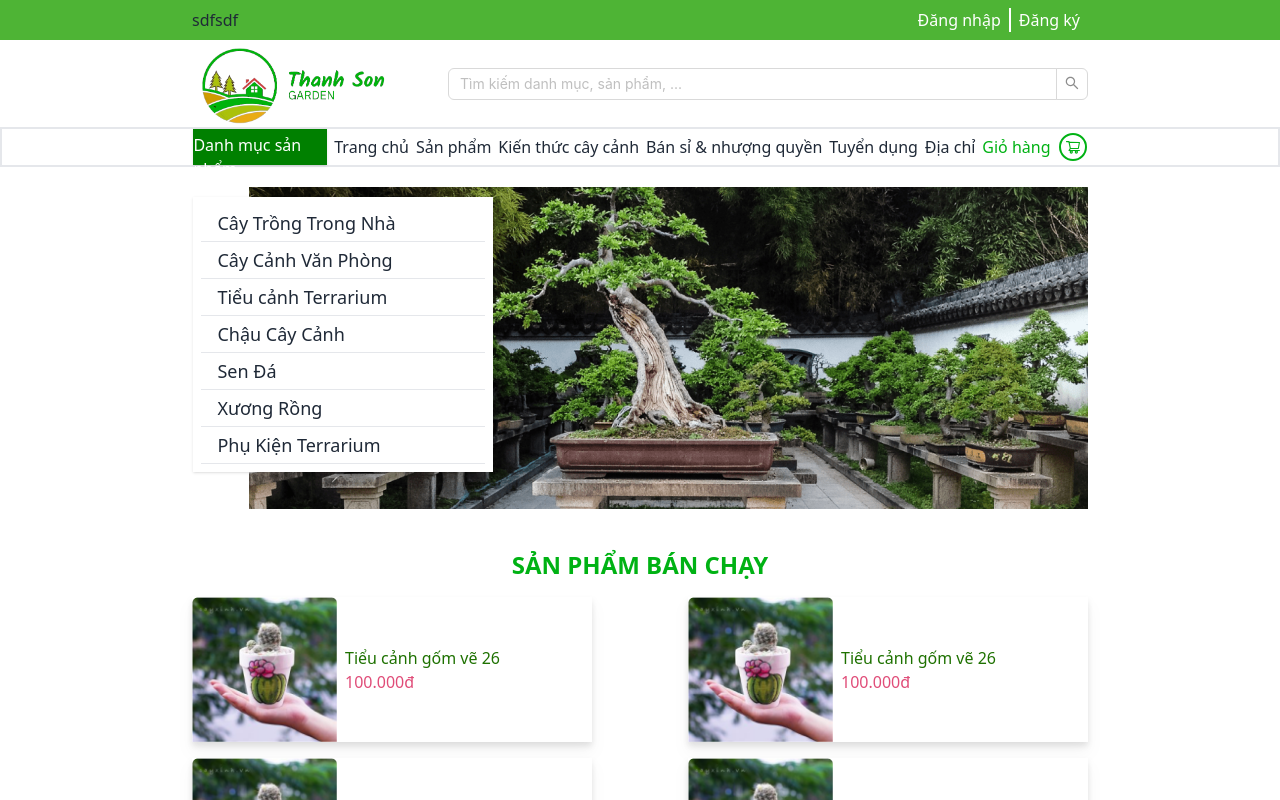
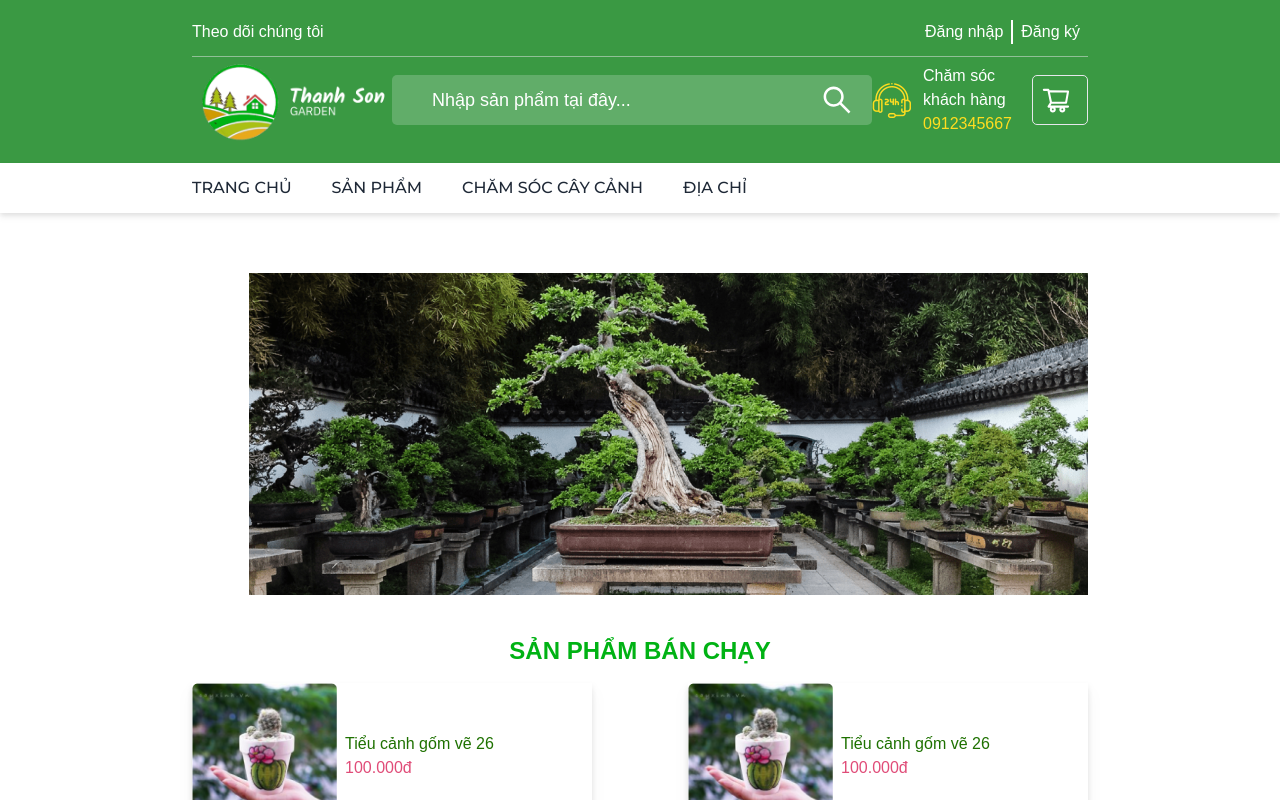
Before and after one commit to Capstone-Bonsai/bonsai_FE, a React (Vite) app: page / in a window 1280 px wide. Shown: the top 800 px of the page. Built offline with nearby package versions, Linux system fonts and the light colour scheme.

Commit message:
new header

```diff
--- a/src/App.jsx
+++ b/src/App.jsx
@@ -7,7 +7,9 @@ function App() {
   return (
     <>
       <Banner />
+      <div className="min-h-screen">
       <Router />
+      </div>
       <Footer />
     </>
   );
--- a/src/components/Banner.jsx
+++ b/src/components/Banner.jsx
@@ -1,20 +1,78 @@
 import React from "react";
-
+import logo from "../assets/logo_footer_final.png";
+import SPCus from "../assets/img-sp.webp";
+import { Input, Space } from "antd";
+import { SearchOutlined } from "@ant-design/icons";
+import { ShoppingCartOutlined } from "@ant-design/icons";
+import { Link } from "react-router-dom";
 function Banner() {
+  const { Search } = Input;
+  const navLinks = [
+    { text: "Trang chủ", to: "/" },
+    { text: "Sản phẩm", to: "/product" },
+    { text: "Chăm sóc cây cảnh", to: "/knowledge" },
+    { text: "Địa chỉ", to: "/address" },
+  ];
+  // const onSearch = (value, _e, info) => console.log(info?.source, value);
   return (
-    <div className="bg-[#4eb435] h-10">
-      <div className="w-[70%] h-[100%] m-auto flex justify-between items-center">
-        <div>sdfsdf</div>
+    <>
+      <div className="bg-[#3a9943] py-5">
+        <div className="w-[70%] h-[100%] m-auto">
+          <div className="flex justify-between items-center border-b border-gray-200 border-opacity-50 pb-3">
+            <div className="text-[#ffffff]">Theo dõi chúng tôi</div>
             <div className="flex items-center justify-center">
               <a href="" className="text-white no-underline pr-2">
                 Đăng nhập
               </a>
-          <a href="" className="pl-2 pr-2 text-white no-underline border-l-2 border-white">
+              <a
+                href=""
+                className="pl-2 pr-2 text-white no-underline border-l-2 border-white"
+              >
                 Đăng ký
               </a>
             </div>
           </div>
+          <div className="flex items-center justify-between">
+            <img src={logo} width={200} height={200} />
+            <div className="relative">
+              <input
+                placeholder="Nhập sản phẩm tại đây..."
+                className="border-none w-[60vh] h-[50px] focus:outline-none active:border-none rounded-[5px] text-[#ffffff] text-[18px] placeholder-[#ffffff] bg-[#61ad69] pl-[40px] pr-[10px]"
+              />
+              <Link className="absolute inset-y-0 right-5 flex items-center pl-2 text-[#ffffff] text-[30px] hover:text-[#ffdd20]">
+                <SearchOutlined />
+              </Link>
             </div>
+            <div className="flex items-center">
+              <img src={SPCus} alt="" />
+              <div className="ml-3">
+                <div className="text-[#ffffff]">Chăm sóc khách hàng</div>
+                <div className="text-[#ffdd20]">0912345667</div>
+              </div>
+            </div>
+            <Link
+              className="text-[30px] w-[70px] h-[50px] text-[#ffffff] flex items-center border pl-2 rounded-[5px]
+          border-[#ffffff]-500 border-opacity-50 border-opacity-50 hover:bg-[#ffffff] hover:text-black"
+            >
+              <ShoppingCartOutlined />
+            </Link>
+          </div>
+        </div>
+      </div>
+      <div
+        className="drop-shadow-md bg-[#ffffff]"
+      >
+        <div className="flex w-[70%] h-[50px] items-center font-medium m-auto uppercase ">
+          {navLinks.map((link, index) => (
+            <div key={index} className="pr-10 montserrat hover:text-[#54a65b]">
+              <Link className="" to={link.to}>
+                {link.text}
+              </Link>
+            </div>
+          ))}
+        </div>
+      </div>
+    </>
   );
 }
 
--- a/src/index.css
+++ b/src/index.css
@@ -1,18 +1,24 @@
 @tailwind components;
 @tailwind utilities;
 @tailwind base;
+
 body {
   margin: 0;
   padding: 0;
-  min-height: 100vh;
+  min-height: 50vh;
   display: flex;
   flex-direction: column;
+}
+
+html {
+  font-family: "IBM Plex Sans", sans-serif;
+  src: url(./fonts/IBMPlexSans-Thin.ttf);
 }
 
 @font-face {
   font-family: montserrat;
   src: url(./fonts/Montserrat-VariableFont_wght.ttf);
 }
-.montserrat{
+.montserrat {
   font-family: montserrat;
 }
--- a/src/pages/HomePage/Home.jsx
+++ b/src/pages/HomePage/Home.jsx
@@ -1,6 +1,5 @@
 import React from "react";
 import Carousel from "./Carousel";
-import HomeSearch from "./HomeSearch";
 import Banner from '../../assets/banner.png'
 import { PhoneOutlined } from "@ant-design/icons";
 import NavBar from "./NavBar";
@@ -10,7 +9,6 @@ function Home() {
     <>
       <div className="">
         <div className="">
-          <HomeSearch />
           <div className="flex items-center">
             {/* <div className="bg-[#50b737] w-8 h-8 flex justify-center items-center rounded-full">
               <PhoneOutlined />
--- a/src/pages/HomePage/HomeHeader.jsx
+++ /dev/null
@@ -1,9 +0,0 @@
-import React from 'react'
-
-function HomeHeader() {
-  return (
-    <div>HomeHeader</div>
-  )
-}
-
-export default HomeHeader
--- a/src/pages/HomePage/HomeSearch.jsx
+++ /dev/null
@@ -1,23 +0,0 @@
-import React, { useState } from "react";
-import { Input, Space } from "antd";
-import logo from "../../assets/logo.png";
-import "./styleHome.css";
-const { Search } = Input;
-
-function HomeSearch() {
-  // const onSearch = (value, _e, info) => console.log(info?.source, value);
-  return (
-    <div className="flex items-center justify-between w-[70%] m-auto">
-      <img src={logo} width={200} height={200} />
-      <Search
-        placeholder="Tìm kiếm danh mục, sản phẩm, ..."
-        // onSearch={onSearch}
-        style={{
-          width: "80vh",
-        }}
-      />
-    </div>
-  );
-}
-
-export default HomeSearch;
--- a/src/pages/HomePage/NavBar.jsx
+++ b/src/pages/HomePage/NavBar.jsx
@@ -19,47 +19,15 @@ function NavBar() {
   const navLinks = [
     { text: "Trang chủ", to: "/" },
     { text: "Sản phẩm", to: "/product" },
-    { text: "Kiến thức cây cảnh", to: "/knowledge" },
-    { text: "Bán sỉ & nhượng quyền", to: "/wholesale" },
-    { text: "Tuyển dụng", to: "/recruitment" },
+    { text: "Chăm sóc cây cảnh", to: "/knowledge" },
     { text: "Địa chỉ", to: "/address" },
   ];
 
-  useEffect(() => {
-    setDropdownOpen(location.pathname === "/");
-  }, [location.pathname]);
-
-  useEffect(() => {
-    const handleClickOutside = (event) => {
-      if (
-        dropdownRef.current &&
-        !dropdownRef.current.contains(event.target) &&
-        location.pathname !== "/"
-      ) {
-        setDropdownOpen(false);
-      }
-    };
-    document.addEventListener("click", handleClickOutside);
-    return () => {
-      document.removeEventListener("click", handleClickOutside);
-    };
-  }, [dropdownRef, location.pathname]);
-
-  const toggleDropdown = () => {
-    if (location.pathname !== "/") {
-      setDropdownOpen(!isDropdownOpen);
-    }
-  };
-
   return (
-    <div className="h-10 border-2">
-      <div className="w-[70%] h-[100%] flex justify-between m-auto items-center">
+    <div className="h-10">
+      {/* <div className="w-[70%] h-[100%] flex justify-between m-auto items-center">
         <div
           ref={dropdownRef}
-          className={`relative dropdown ${
-            isDropdownOpen ? "dropdown-open" : ""
-          } shadow bg-[green] w-[15%] h-[100%]`}
-          onClick={toggleDropdown}
         >
           <div
             tabIndex={0}
@@ -72,13 +40,7 @@ function NavBar() {
             tabIndex={0}
             className="dropdown-content z-[1] menu p-2 mt-4 shadow bg-base-100 w-[300px]"
           >
-            {categories.map((category, index) => (
-              <li className="text-[18px] border-b " key={index}>
-                <Link to={`/${category.replace(/\s+/g, "-").toLowerCase()}`}>
-                  {category}
-                </Link>
-              </li>
-            ))}
+
           </ul>
         </div>
         {navLinks.map((link, index) => (
@@ -86,13 +48,13 @@ function NavBar() {
             <Link to={link.to}>{link.text}</Link>
           </div>
         ))}
-        <Link to="" className="flex justify-center items-center text-[#00B214]">
+        <Link to="/shoppingCart" className="flex justify-center items-center text-[#00B214]">
           Giỏ hàng{" "}
           <div className="border-solid border-[#00B214] ml-2 border-2 rounded-full w-7 h-7 flex justify-center items-center">
             <ShoppingCartOutlined />
           </div>
         </Link>
-      </div>
+      </div> */}
     </div>
   );
 }
--- a/src/pages/HomePage/styleHome.css
+++ b/src/pages/HomePage/styleHome.css
@@ -1,18 +0,0 @@
-:where(.css-dev-only-do-not-override-17sses9)[class^="ant-input"]
-  [class^="ant-input"],
-:where(.css-dev-only-do-not-override-17sses9)[class*=" ant-input"]
-  [class^="ant-input"],
-:where(.css-dev-only-do-not-override-17sses9)[class^="ant-input"]
-  [class*=" ant-input"],
-:where(.css-dev-only-do-not-override-17sses9)[class*=" ant-input"]
-  [class*=" ant-input"] {
-  border-color: #398726;
-}
-
-:where(.css-dev-only-do-not-override-17sses9).ant-input-search
-  > .ant-input-group
-  > .ant-input-group-addon:last-child
-  .ant-input-search-button:not(.ant-btn-primary) {
-  background-color: #398726;
-  color: white;
-}
--- a/src/pages/Product/Product.jsx
+++ b/src/pages/Product/Product.jsx
@@ -3,11 +3,9 @@ import Navbar from "../HomePage/NavBar";
 import { Pagination } from "antd";
 import { Link } from "react-router-dom";
 import CayTung from "../../assets/cay-tung.png";
-import HomeSearch from "../HomePage/HomeSearch";
 function Product() {
   return (
     <div>
-      <HomeSearch />
       <Navbar />
       <div className="m-auto w-[70%] mt-10">
         <div>
--- a/src/pages/Product/ShoppingCart.jsx
+++ b/src/pages/Product/ShoppingCart.jsx
@@ -1,9 +1,8 @@
 import React, { useState } from "react";
 import NavBar from "../HomePage/NavBar";
-import HomeSearch from "../HomePage/HomeSearch";
 import TestProduct from "../../assets/testProduct.png";
 import { CloseCircleOutlined } from "@ant-design/icons";
-import {  InputNumber, Space } from "antd";
+import { InputNumber, Space } from "antd";
 function ShoppingCart() {
   const [inputValue, setInputValue] = useState(1);
   const onChange = (newValue) => {
@@ -11,11 +10,11 @@ function ShoppingCart() {
   };
   return (
     <div>
-      <HomeSearch />
       <NavBar />
       <div className="m-auto w-[70%] mt-10">
         <div className="font-bold text-[25px]">Giỏ Hàng</div>
-        <div className="w-[65%] border-b">
+        <div className="flex">
+          <div className="w-[65%] border-b mr-5">
             <table className="w-full border-collapse">
               <thead>
                 <tr className="border-b ">
@@ -29,7 +28,7 @@ function ShoppingCart() {
                 <tr className="border-b ml-5 text-center">
                   <td className="">
                     <Space>
-                    <CloseCircleOutlined />
+                      <CloseCircleOutlined size={40} />
                       <img src={TestProduct} alt="" width={73} height={73} />
                       <div>Cây Mộc Hương</div>
                     </Space>
@@ -49,6 +48,13 @@ function ShoppingCart() {
               </tbody>
             </table>
           </div>
+          <div className="w-[35%] border-l border-l-4 pl-5">
+            <div className="uppercase border-b">Cộng giỏ hảng</div>
+            <div className="border-b">Tạm tính</div>
+            <div className="border-b">Tổng</div>
+            <div className="text-center text-[#ffffff] bg-[#028711]">tiến hành thanh toán</div>
+          </div>
+        </div>
       </div>
     </div>
   );
--- a/tailwind.config.js
+++ b/tailwind.config.js
@@ -2,7 +2,11 @@
 export default {
   content: ["./index.html", "./src/**/*.{js,ts,jsx,tsx}"],
   theme: {
-    extend: {},
+    extend: {
+      minHeight: {
+        screen: "70vh",
+      },
+    },
   },
   plugins: [require("tailwindcss"), require("daisyui")],
   daisyui: {
```
Also changed, not shown: src/components/Footer.jsx (+6 -5 lines), src/assets/img-sp.webp (added), src/fonts/IBMPlexSans-Thin.ttf (added). Lines whose indentation alone changed are shown as unchanged.
